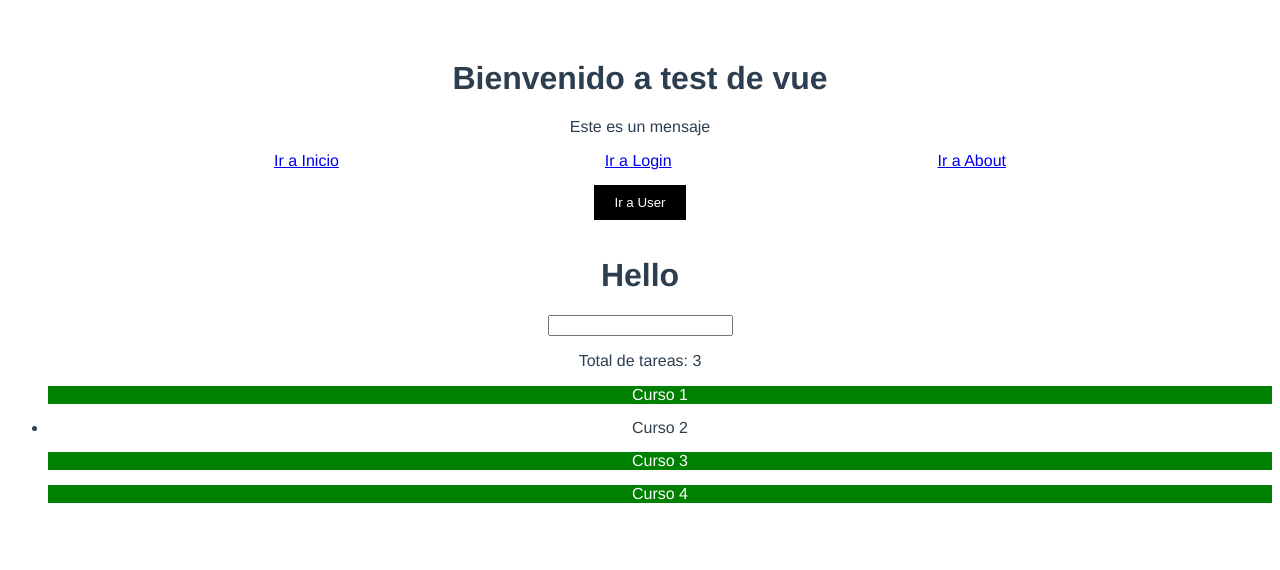
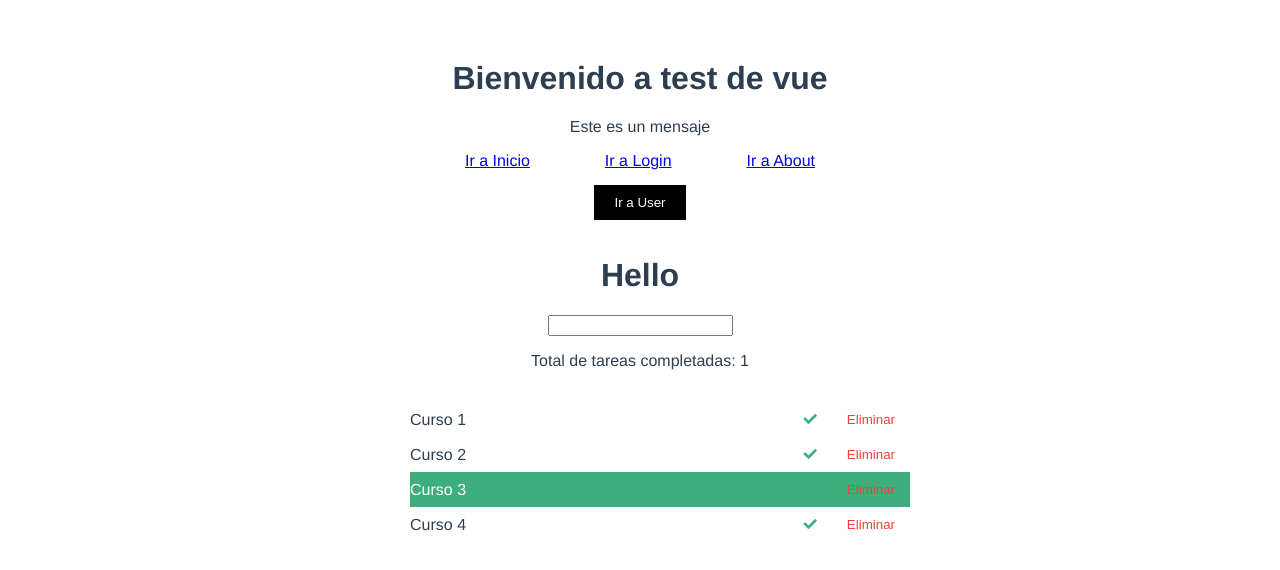
Before and after one commit to erick4556/Vue3-Project, a Vue app: page / in a window 1280 px wide. Shown: the top 570 px of the page. Built offline with nearby package versions, Linux system fonts and the light colour scheme.

Commit message:
emit and slot implemented

```diff
--- a/public/index.html
+++ b/public/index.html
@@ -1,17 +1,23 @@
 <!DOCTYPE html>
 <html lang="">
+
 <head>
   <meta charset="utf-8">
   <meta http-equiv="X-UA-Compatible" content="IE=edge">
   <meta name="viewport" content="width=device-width,initial-scale=1.0">
   <link rel="icon" href="<%= BASE_URL %>favicon.ico">
+  <link rel="stylesheet" href="https://pro.fontawesome.com/releases/v5.10.0/css/all.css"
+    integrity="sha384-AYmEC3Yw5cVb3ZcuHtOA93w35dYTsvhLPVnYs9eStHfGJvOvKxVfELGroGkvsg+p" crossorigin="anonymous" />
   <title><%= htmlWebpackPlugin.options.title %></title>
 </head>
+
 <body>
   <noscript>
-      <strong>We're sorry but <%= htmlWebpackPlugin.options.title %> doesn't work properly without JavaScript enabled. Please enable it to continue.</strong>
+    <strong>We're sorry but <%= htmlWebpackPlugin.options.title %> doesn't work properly without JavaScript enabled.
+      Please enable it to continue.</strong>
   </noscript>
   <div id="app"></div>
   <!-- built files will be auto injected -->
 </body>
+
 </html>
--- a/src/App.vue
+++ b/src/App.vue
@@ -69,9 +69,14 @@ export default {
 }
 .flex {
   display: flex;
+  max-width: 500px;
+  margin: auto; /* Todo esté centrado */
 }
 .space-evenly {
   justify-content: space-evenly;
+}
+.align-center {
+  align-items: center;
 }
 .btn {
   background: #000;
@@ -80,4 +85,7 @@ export default {
   margin: 15px;
   border-style: none;
 }
+.space-between {
+  justify-content: space-between;
+}
 </style>
--- a/src/components/Todo.vue
+++ b/src/components/Todo.vue
@@ -1,15 +1,18 @@
 <template>
-  <input type="text" v-model="newTask" @keyup.enter="addTask" />
-  <div class="">
-    <p>Total de tareas: {{ sizeOfCompletedTasks }}</p>
+  <!-- <input type="text" v-model="newTask" @keyup.enter="addTask" /> -->
+  <!-- Quiero que escuche el evento text -->
+  <TodoForm @text="addTask" />
+  <div class="flex space-evenly align-center">
+    <p>Total de tareas completadas: {{ sizeOfCompletedTasks }}</p>
   </div>
   <ul>
     <TodItem
       v-for="task in tasks"
       v-bind:key="task.id"
-      :task="task.description"
-      :isCompleted="task.isCompleted"
+      :task="task"
       :isDesktop="isDesktop"
+      :complete-task="completeTask"
+      :delete-task="deleteTask"
     />
   </ul>
 </template>
@@ -18,18 +21,20 @@
 import { computed, ref, watch } from "vue";
 import { v4 as uuid4 } from "uuid";
 import TodItem from "./TodoItem.vue";
+import TodoForm from "./TodoForm.vue";
 
 export default {
   name: "Todo",
   components: {
     TodItem,
+    TodoForm,
   },
   setup() {
     const tasks = ref([
       {
         id: uuid4(),
         description: "Curso 1",
-        isCompleted: true,
+        isCompleted: false,
       },
       {
         id: uuid4(),
@@ -44,7 +49,7 @@ export default {
       {
         id: uuid4(),
         description: "Curso 4",
-        isCompleted: true,
+        isCompleted: false,
       },
     ]);
     const isDesktop = ref(true);
@@ -54,13 +59,27 @@ export default {
     const newTask = ref("");
 
     // Methods
-    const addTask = () => {
-      tasks.value.push({
+    const addTask = ({ inputText }) => {
+      /*  tasks.value.push({
         id: uuid4(),
         description: newTask.value,
         isCompleted: false,
       });
-      newTask.value = "";
+      newTask.value = ""; */
+      //Uso de event
+      tasks.value.push({
+        id: uuid4(),
+        description: inputText.value,
+        isCompleted: false,
+      });
+    };
+
+    const completeTask = (task) => {
+      task.isCompleted = true;
+    };
+
+    const deleteTask = (taskRemoved) => {
+      tasks.value = tasks.value.filter((t) => t.id !== taskRemoved.id);
     };
 
     //Computed properties
@@ -93,6 +112,8 @@ export default {
       newTask,
       addTask,
       sizeOfCompletedTasks,
+      completeTask,
+      deleteTask,
     };
   },
 };
--- /dev/null
+++ b/src/components/TodoForm.vue
@@ -0,0 +1,23 @@
+<template>
+  <input type="text" v-model="inputText" @keyup.enter="addTask" />
+</template>
+
+<script>
+import { ref } from "vue";
+export default {
+  //emit es una función que permite emitir eventos al componente padre
+  setup(props, { emit }) {
+    const inputText = ref("");
+
+    const addTask = () => {
+      emit("text", { inputText });
+      inputText.value = "";
+    };
+
+    return {
+      inputText,
+      addTask,
+    };
+  },
+};
+</script>
--- a/src/components/TodoItem.vue
+++ b/src/components/TodoItem.vue
@@ -1,20 +1,48 @@
 <template>
-  <li :class="{ done: isCompleted, 'margin-15': isDesktop }">
-    {{ task }}
+  <li
+    class="flex space-between align-center"
+    :class="{ done: task.isCompleted, 'margin-15': isDesktop }"
+  >
+    <span>{{ task.description }}</span>
+
+    <div>
+      <TodoItemBtn
+        :handle-click="completeTask"
+        :task="task"
+        :hide-on-completed="true"
+        text-class="complete"
+      >
+        <i class="fas fa-check" />
+      </TodoItemBtn>
+      <TodoItemBtn :handle-click="deleteTask" :task="task" text-class="delete">
+        <!-- <i class="fas fa-times" /> -->
+        Eliminar
+      </TodoItemBtn>
+    </div>
   </li>
 </template>
 
 <script>
+import TodoItemBtn from "./TodoItemBtn.vue";
 export default {
   name: "TodoItem",
-  props: { task: String, isCompleted: Boolean, isDesktop: Boolean }, //Mediante objeto puedo validar el tipo de data que tengo que recibir en este componente
+  components: {
+    TodoItemBtn,
+  },
+  props: {
+    task: Object,
+    isDesktop: Boolean,
+    completeTask: Function,
+    deleteTask: Function,
+  }, //Mediante objeto puedo validar el tipo de data que tengo que recibir en este componente
+  setup() {},
 };
 </script>
 
 <style>
 .done {
   color: #fff;
-  background: green;
+  background: #3eaf7c;
   font-size: 16px;
 }
 </style>
--- /dev/null
+++ b/src/components/TodoItemBtn.vue
@@ -0,0 +1,32 @@
+<template>
+  <button
+    :class="textClass"
+    v-show="!(task.isCompleted && hideOnCompleted)"
+    @click="handleClick(task)"
+  >
+    <slot> Completar </slot>
+  </button>
+</template>
+
+<script>
+export default {
+  props: ["handleClick", "task", "hideOnCompleted", "textClass"],
+  setup() {},
+};
+</script>
+
+<style scoped>
+/* scoped son estilos propios de este componente */
+button {
+  background: rgba(255, 255, 255, 0);
+  margin: 0 5px;
+  border-style: none;
+  padding: 10px;
+}
+.complete {
+  color: #3eaf7c;
+}
+.delete {
+  color: #f53d3d;
+}
+</style>
```
Lines whose indentation alone changed are shown as unchanged.
